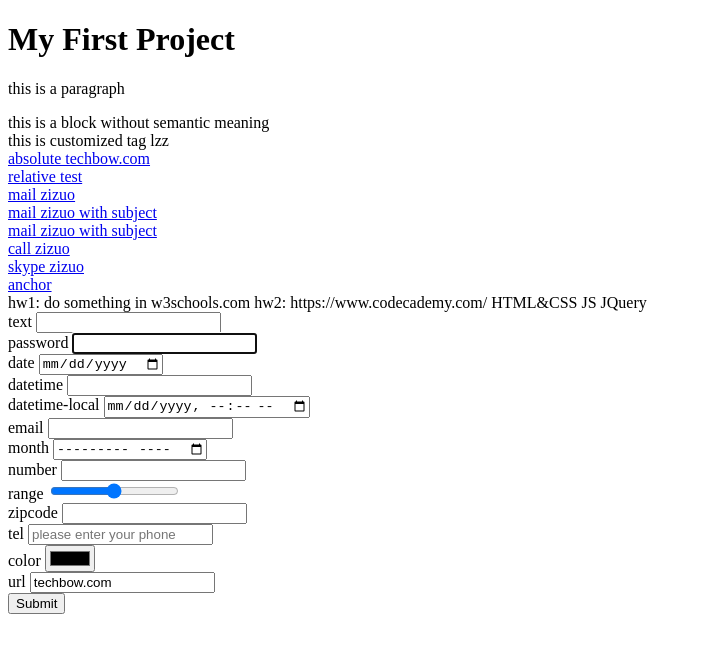
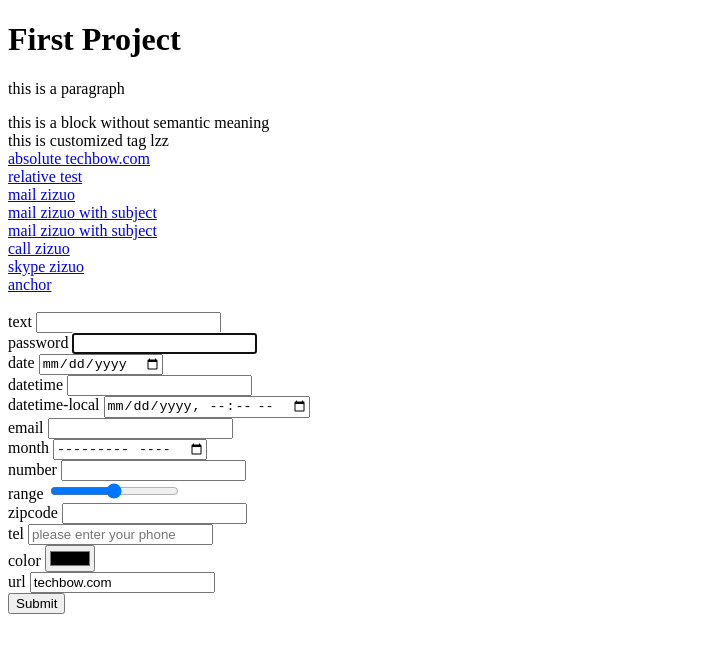
Before and after one commit to techbow/webdemo, a plain HTML site: page index.html in a window 1280 px wide. Shown: the whole page, without its empty margins (0-702 px from the left). Drawn offline with Linux system fonts and the light colour scheme.

Commit message:
some change on index.html

```diff
--- a/index.html
+++ b/index.html
@@ -5,7 +5,7 @@
 
 	</head>
 	<body>
-		<h1> My First Project </h1>
+		<h1> First Project </h1>
 		<p> this is a paragraph </p>
 		<div> this is a block without semantic meaning </div>
 		<lzz> this is customized tag lzz </lzz>
@@ -28,10 +28,6 @@
 		<br>
 		<a href="#anchor"> anchor </a>
 		<br>
-		hw1: do something in w3schools.com
-
-		hw2: https://www.codecademy.com/
-		HTML&CSS JS JQuery
 		<br>
 	<form action="123" method="post">
 		text <input type="text" required><br>
```
